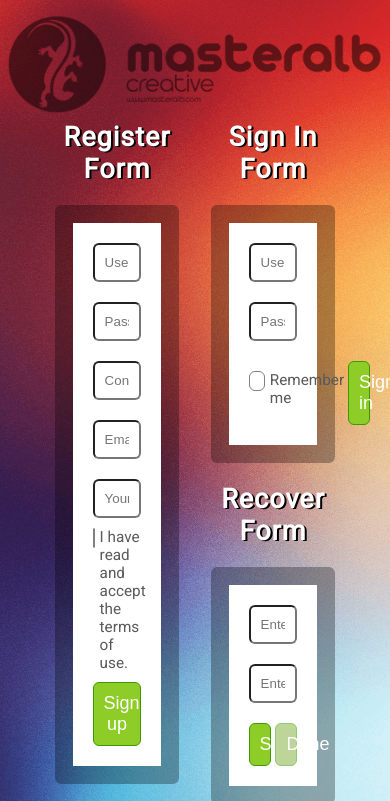
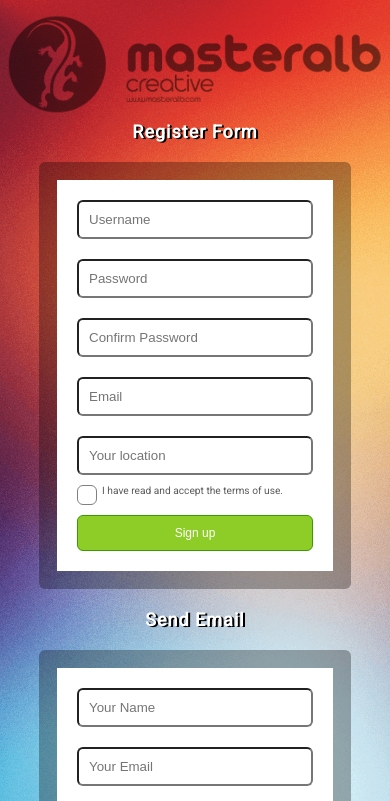
Before and after one commit to Davidelo18/weekly-webdev-challenge_no1, a plain HTML site: page index.html in a window 390 px wide. Shown: the top 801 px of the page. Drawn offline with Linux system fonts and the light colour scheme.

Commit message:
added RWD

```diff
--- a/styles/style.css
+++ b/styles/style.css
@@ -6,12 +6,18 @@
 }
 
 :root{
+    font: 18px 'Roboto', sans-serif;
+    color: #ffffff;
+}
+
+html, body{
+    height: 100%;
+}
+
+body{
     background-image: url('../includes/background.png');
     background-repeat: no-repeat;
     background-size: cover;
-    height: 100vh;
-    font: 18px 'Roboto', sans-serif;
-    color: #ffffff;
 }
 
 /* make images responsive */
@@ -21,10 +27,13 @@ img{
     max-width: 100%;
 }
 
+
 /* place a logo in the middle */
 header{
     display: flex;
     justify-content: center;
+    width: 100%;
+    overflow: hidden;
 }
 
 /* logo */
@@ -118,10 +127,10 @@ form input:checked[type="checkbox"]::after{
     content: '';
     display: block;
     position: absolute;
-    top: 3px;
-    left: 3px;
-    width: 12px;
-    height: 12px;
+    top: 20%;
+    left: 20%;
+    width: 60%;
+    height: 60%;
     background-color: aquamarine;
     border-radius: 2px;
 }
@@ -171,3 +180,17 @@ form .nothx-btn{
     border-color: rgb(162, 32, 42);
 }
 form .nothx-btn:hover{background-color: rgb(215, 48, 66)}
+
+@media screen and (max-width: 1060px){
+    :root{font-size: 14px}
+
+    body{background-attachment: fixed}
+
+    main{flex-direction: column}
+
+    .main-column{width: 100%}
+}
+
+@media screen and (max-width: 480px){
+    :root{font-size: 12px}
+}
```
